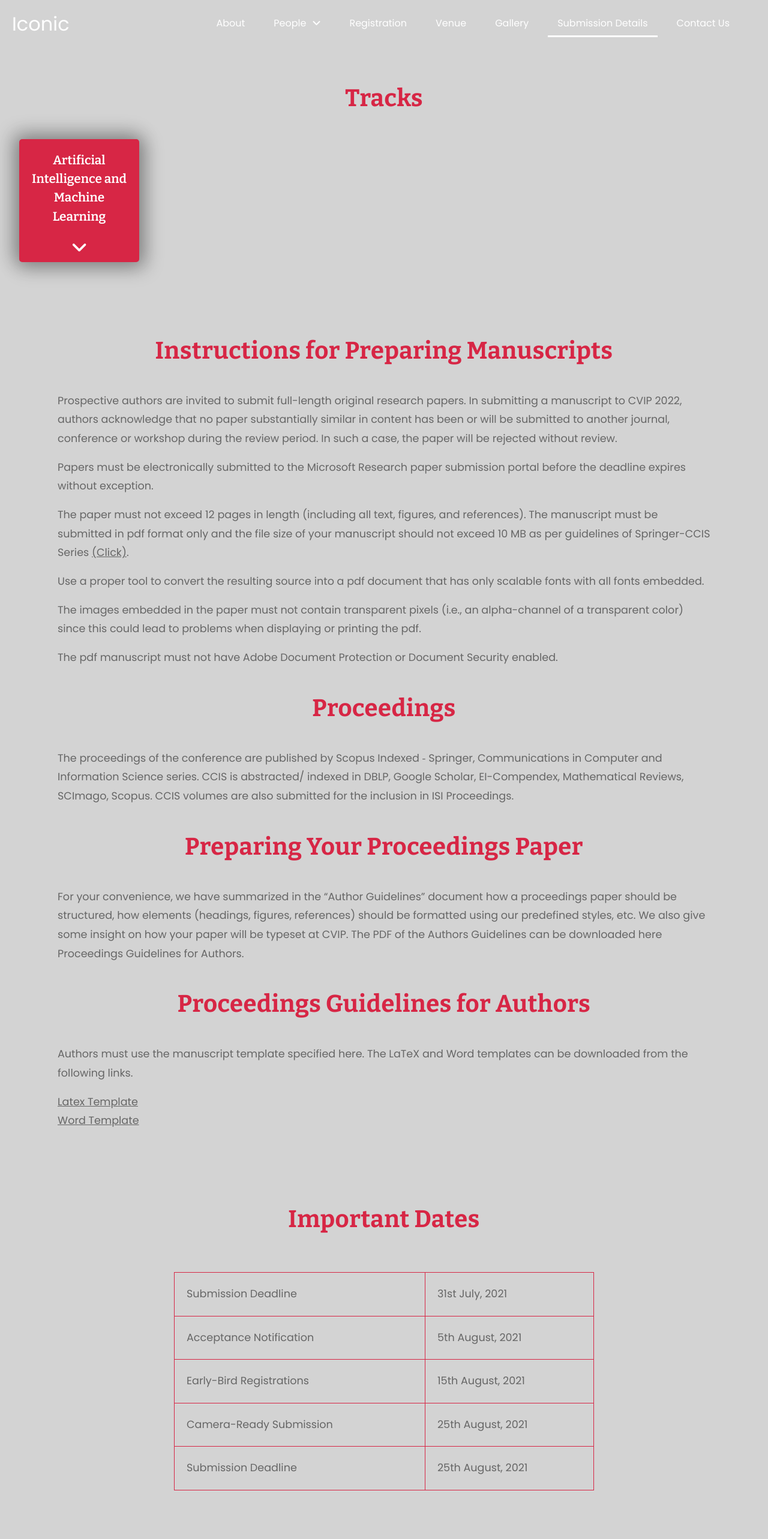
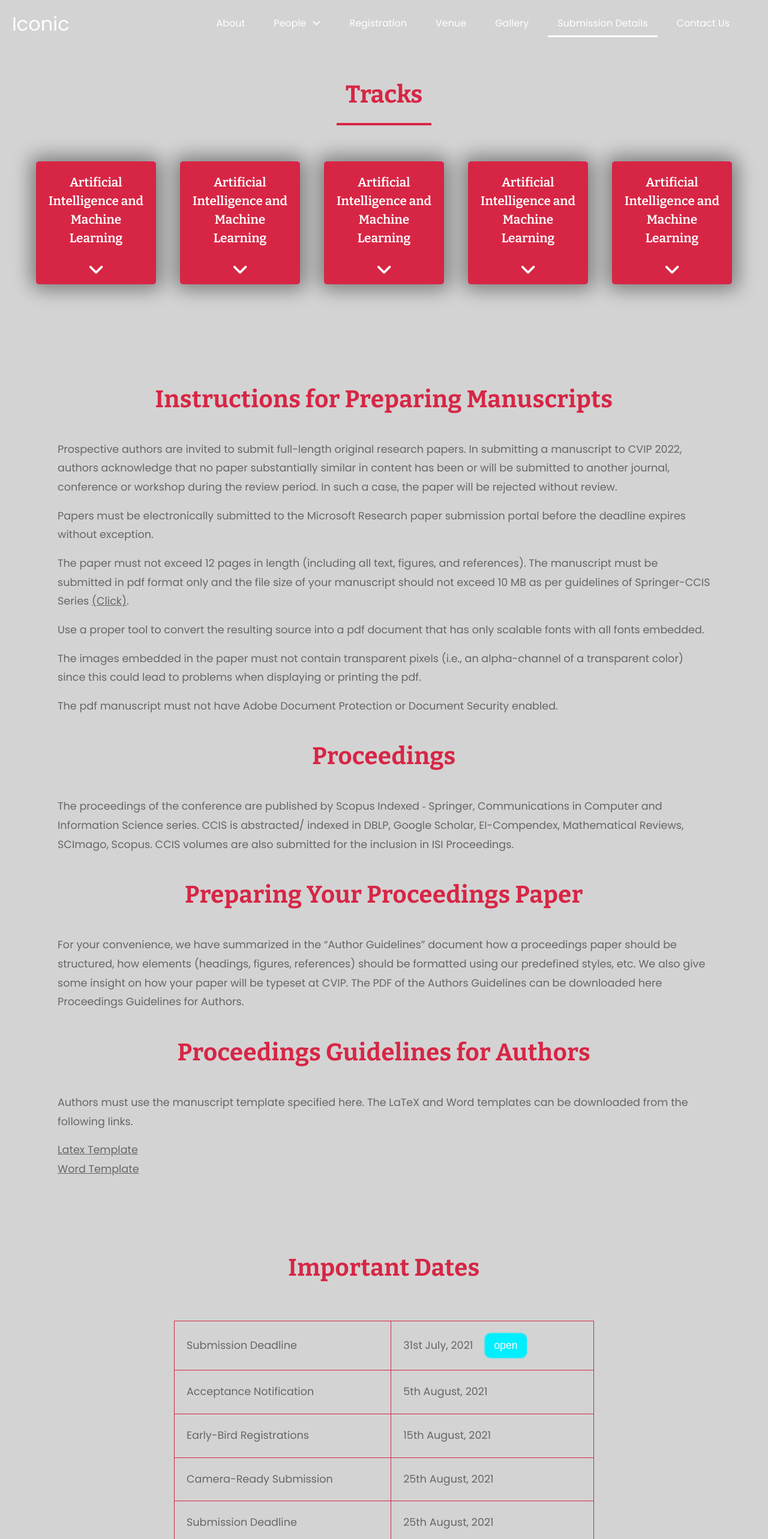
Before and after one commit to Zoyakhatry1/iconic_main, a React (Create React App) app: page /submissiondetails in a window 1280 px wide. Shown: the top 2566 px of the page at 60% size. Built offline with nearby package versions, Linux system fonts and the light colour scheme; a web font is replaced by a local one.

Commit message:
minor add-ons

```diff
--- a/src/components/AuthorGuidelines.jsx
+++ b/src/components/AuthorGuidelines.jsx
@@ -1,65 +1,116 @@
-import React from 'react';
+import React, { useEffect } from "react";
 import classes from "../styles/AuthorGuidelines.module.css";
-import TrackCard2 from './TrackCard2';
+import TrackCard2 from "./TrackCard2";
+import "../styles/TextGlow.css";
 
 function AuthorGuidelines() {
+  useEffect(() => {
+    window.scrollTo({
+      top: 0,
+      behavior: "smooth",
+    });
+  }, []);
   return (
     <div className={classes.main}>
       <div className={classes.content}>
-          <h1 className={classes.heading}>Tracks</h1>
+        <section id="tracks-container">
+          <h3 className="date-table-heading contacts">Tracks</h3>
+          <div id="tracks">
             <TrackCard2 />
+            <TrackCard2 />
+            <TrackCard2 />
+            <TrackCard2 />
+            <TrackCard2 />
+          </div>
+        </section>
         <div className={classes.guidelines}>
-             <h1 className={classes.heading}>Instructions for Preparing Manuscripts</h1>
+          <h1 className={classes.heading}>
+            Instructions for Preparing Manuscripts
+          </h1>
           <div className={classes.points}>
             <p className={classes.content}>
-              Prospective authors are invited to submit full-length original research papers. In submitting a manuscript to CVIP 2022, authors acknowledge that no paper substantially similar in content has been or will be submitted to another journal, conference or workshop during the review period. In such a case, the paper will be rejected without review.</p>
-              <p className={classes.content}>
-              Papers must be electronically submitted to the Microsoft Research paper submission portal before the deadline expires without exception.
+              Prospective authors are invited to submit full-length original
+              research papers. In submitting a manuscript to CVIP 2022, authors
+              acknowledge that no paper substantially similar in content has
+              been or will be submitted to another journal, conference or
+              workshop during the review period. In such a case, the paper will
+              be rejected without review.
             </p>
             <p className={classes.content}>
-              The paper must not exceed 12 pages in length (including all text, figures, and references). The manuscript must be submitted in pdf format only and the file size of your manuscript should not exceed 10 MB as per guidelines of Springer-CCIS Series <a href="">(Click)</a>.
+              Papers must be electronically submitted to the Microsoft Research
+              paper submission portal before the deadline expires without
+              exception.
             </p>
             <p className={classes.content}>
-              Use a proper tool to convert the resulting source into a pdf document that has only scalable fonts with all fonts embedded.
+              The paper must not exceed 12 pages in length (including all text,
+              figures, and references). The manuscript must be submitted in pdf
+              format only and the file size of your manuscript should not exceed
+              10 MB as per guidelines of Springer-CCIS Series{" "}
+              <a href="">(Click)</a>.
             </p>
             <p className={classes.content}>
-              The images embedded in the paper must not contain transparent pixels (i.e., an alpha-channel of a transparent color) since this could lead to problems when displaying or printing the pdf.
+              Use a proper tool to convert the resulting source into a pdf
+              document that has only scalable fonts with all fonts embedded.
             </p>
             <p className={classes.content}>
-              The pdf manuscript must not have Adobe Document Protection or Document Security enabled.
+              The images embedded in the paper must not contain transparent
+              pixels (i.e., an alpha-channel of a transparent color) since this
+              could lead to problems when displaying or printing the pdf.
+            </p>
+            <p className={classes.content}>
+              The pdf manuscript must not have Adobe Document Protection or
+              Document Security enabled.
             </p>
           </div>
 
           <h1 className={classes.heading}>Proceedings</h1>
           <div className={classes.points}>
             <p className={classes.content}>
-             The proceedings of the conference are published by Scopus Indexed ‐ Springer, Communications in Computer and Information Science series. CCIS is abstracted/ indexed in DBLP, Google Scholar, EI-Compendex, Mathematical Reviews, SCImago, Scopus. CCIS volumes are also submitted for the inclusion in ISI Proceedings.
+              The proceedings of the conference are published by Scopus Indexed
+              ‐ Springer, Communications in Computer and Information Science
+              series. CCIS is abstracted/ indexed in DBLP, Google Scholar,
+              EI-Compendex, Mathematical Reviews, SCImago, Scopus. CCIS volumes
+              are also submitted for the inclusion in ISI Proceedings.
             </p>
           </div>
 
           <h1 className={classes.heading}>Preparing Your Proceedings Paper</h1>
           <div className={classes.points}>
             <p className={classes.content}>
-               For your convenience, we have summarized in the “Author Guidelines” document how a proceedings paper should be structured, how elements (headings, figures, references) should be formatted using our predefined styles, etc. We also give some insight on how your paper will be typeset at CVIP. The PDF of the Authors Guidelines can be downloaded here Proceedings Guidelines for Authors.
+              For your convenience, we have summarized in the “Author
+              Guidelines” document how a proceedings paper should be structured,
+              how elements (headings, figures, references) should be formatted
+              using our predefined styles, etc. We also give some insight on how
+              your paper will be typeset at CVIP. The PDF of the Authors
+              Guidelines can be downloaded here Proceedings Guidelines for
+              Authors.
             </p>
           </div>
 
-             <h1 className={classes.heading}>Proceedings Guidelines for Authors</h1>
+          <h1 className={classes.heading}>
+            Proceedings Guidelines for Authors
+          </h1>
           <div className={classes.points}>
             <p className={classes.content}>
-               Authors must use the manuscript template specified here. The LaTeX and Word templates can be downloaded from the following links.</p>
-               <p className={classes.content}> <a href="">Latex Template</a> <br />
-               <a href="">Word Template</a></p>
+              Authors must use the manuscript template specified here. The LaTeX
+              and Word templates can be downloaded from the following links.
+            </p>
+            <p className={classes.content}>
+              {" "}
+              <a href="">Latex Template</a> <br />
+              <a href="">Word Template</a>
+            </p>
           </div>
-
 
           <div className={classes.table}>
             <h1 className={classes.heading}>Important Dates</h1>
-             <div className={classes.tablecontainer}>
+            <div className="table-container red">
               <table>
                 <tr>
-              <td>Submission Deadline</td>
-              <td>31st July, 2021</td>
+                  <td id="important">Submission Deadline</td>
+                  <td>
+                    31st July, 2021<span className="glow-text">open</span>
+                  </td>
                 </tr>
                 <tr>
                   <td>Acceptance Notification</td>
@@ -83,7 +134,7 @@ function AuthorGuidelines() {
         </div>
       </div>
     </div>
-  )
+  );
 }
 
 export default AuthorGuidelines;
--- a/src/components/Gallery.jsx
+++ b/src/components/Gallery.jsx
@@ -1,4 +1,4 @@
-import React from "react";
+import React, {useEffect} from "react";
 import "../styles/Gallery.css";
 import nitimg from "../assets/nit_image.jpg";
 import decimg from "../assets/DEC.jpg";
@@ -8,6 +8,12 @@ import fullimg from "../assets/nit.jpg";
 import deptimg from "../assets/dept.jpg";
 
 function Gallery() {
+  useEffect(() => {
+    window.scrollTo({
+      top: 0,
+      behavior: "smooth",
+    });
+  }, []);
   return (
     <div className="main-gallery">
       <div className="container">
--- a/src/components/Home.jsx
+++ b/src/components/Home.jsx
@@ -63,7 +63,8 @@ function Home({ scrollToTarget }) {
               </div>
               <h1>Intelligent Computing</h1>
               <div className="sub-text">
-                by CSE Department | NIT Srinagar | IIT Jammu
+                ORGANISED BY :-
+                <br /> DEPARTMENT OF CSE - NIT SRINAGAR | IIT JAMMU
               </div>
             </div>
           </div>
@@ -75,7 +76,8 @@ function Home({ scrollToTarget }) {
               </div>
               <h1>Intelligent Computing</h1>
               <div className="sub-text">
-                by CSE Department | NIT Srinagar | IIT Jammu
+                ORGANISED BY :-
+                <br /> DEPARTMENT OF CSE - NIT SRINAGAR | IIT JAMMU
               </div>
             </div>
           </div>
@@ -90,7 +92,8 @@ function Home({ scrollToTarget }) {
               </div>
               <h1>Intelligent Computing</h1>
               <div className="sub-text">
-                by CSE Department | NIT Srinagar | IIT Jammu
+                ORGANISED BY :-
+                <br /> DEPARTMENT OF CSE - NIT SRINAGAR | IIT JAMMU
               </div>
             </div>
           </div>
--- a/src/styles/AuthorGuidelines.module.css
+++ b/src/styles/AuthorGuidelines.module.css
@@ -1,16 +1,16 @@
-.main{
-    background-color:#D3D3D3;
+.main {
+  background-color: #d3d3d3;
   padding: 1rem 2rem;
   padding-top: 6rem;
   height: 100%;
-    margin:0;
+  margin: 0;
 }
-.content{
+.content {
   margin: 0 auto;
-    max-width:2000px;
+  max-width: 2000px;
   margin-bottom: 1rem;
 }
-.heading{
+.heading {
   margin: 2rem;
   text-align: center;
   color: #d72645;
@@ -18,15 +18,14 @@
   font-family: "Bitter", serif;
   letter-spacing: 0.03rem;
 }
-.guidelines{
+.guidelines {
   margin: 5rem 0;
-    margin-top: 7rem;
 }
-.points{
+.points {
   margin: 1rem 4rem;
   margin-bottom: 2rem;
 }
-.content{
+.content {
   line-height: 1.8;
   color: #666666;
   font-size: 1.1rem;
@@ -44,36 +43,33 @@
 .tablecontainer table td {
   padding: 20px;
   font-size: 1em;
-    border-color:#d72645 ;
+  border-color: #d72645;
 }
 
-@media (min-width:1700px)
-{
-    .heading{
+@media (min-width: 1700px) {
+  .heading {
     font-size: 3.5rem;
   }
-    .guidelines{
+  .guidelines {
     margin-top: 10rem;
   }
-    .content{
+  .content {
     font-size: 1.5rem;
   }
-
 }
 
-@media (max-width:500px)
-{
-    .main{
+@media (max-width: 500px) {
+  .main {
     padding: 1rem 0;
     padding-top: 4rem;
   }
-    .heading{
+  .heading {
     font-size: 1.5rem;
   }
-    .content{
+  .content {
     font-size: 0.8rem;
   }
-    .table{
+  .table {
     margin: 2rem 0;
   }
   .tablecontainer table {
--- a/src/styles/TextGlow.css
+++ b/src/styles/TextGlow.css
@@ -6,7 +6,7 @@
   color: #ffffff;
   display: inline-block;
   font-family: Arial;
-  padding: 5px 10px;
+  padding: 5px 15px;
   margin: 0 20px;
   text-align: center;
   text-decoration: none;
--- a/src/styles/home.css
+++ b/src/styles/home.css
@@ -181,6 +181,10 @@ blockquote .fa {
   color: white;
   border-color: white;
 }
+.table-container.red table td {
+  color: #666666;
+  border-color: var(--main-color);
+}
 .date-table-heading {
   font-size: 2.3em;
   margin: 30px 0;
```
Lines whose indentation alone changed are shown as unchanged.
